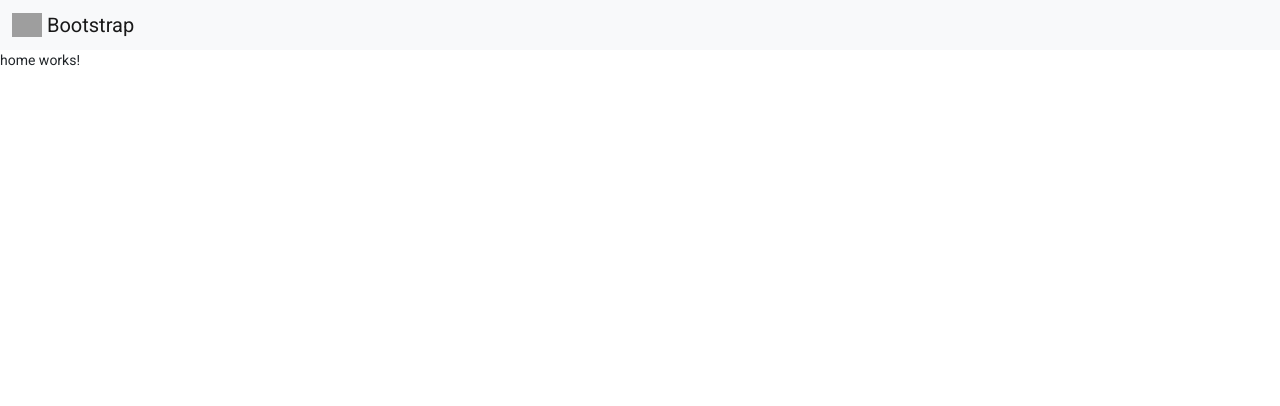
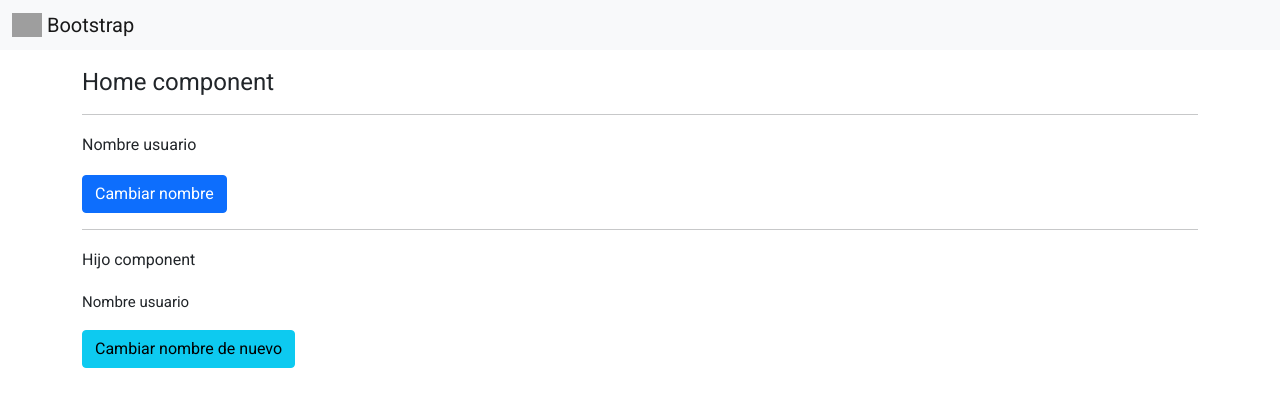
Before and after one commit to diegozwolf/kin-carta, an Angular app: page /home in a window 1280 px wide. Shown: the top 406 px of the page. Built offline with nearby package versions, Linux system fonts and the light colour scheme; grey boxes are pictures that could not be loaded.

Commit message:
example to pass data between components

```diff
--- a/src/app/app.component.html
+++ b/src/app/app.component.html
@@ -1,2 +1,5 @@
 <app-navbar></app-navbar>
-<router-outlet></router-outlet>
+
+<div class="container mt-3">
+  <router-outlet></router-outlet>
+</div>
--- /dev/null
+++ b/src/app/components/hijo/hijo.component.html
@@ -0,0 +1,6 @@
+<h3>Hijo component</h3>
+<h4>{{nombreHijo}}</h4>
+
+<button class="btn btn-info" (click)="cambiarNombre()">
+    Cambiar nombre de nuevo
+</button>
--- /dev/null
+++ b/src/app/components/hijo/hijo.component.ts
@@ -0,0 +1,24 @@
+import { Component, EventEmitter, Input, OnInit, Output } from '@angular/core';
+
+
+@Component({
+  selector: 'app-hijo',
+  templateUrl: './hijo.component.html',
+  styleUrls: ['./hijo.component.css']
+})
+export class HijoComponent implements OnInit {
+
+  @Input() nombreHijo: string = 'Sin nombre';
+  @Output() cambioNombreHijo = new EventEmitter<string>();
+
+  constructor() { }
+
+  ngOnInit(): void {
+  }
+
+  cambiarNombre() {
+    this.nombreHijo = "Pepillo";
+    this.cambioNombreHijo.emit(this.nombreHijo)
+  }
+
+}
--- a/src/app/pages/home/home.component.html
+++ b/src/app/pages/home/home.component.html
@@ -1 +1,13 @@
-<p>home works!</p>
+<h1>Home component</h1>
+<hr>
+
+<h3>{{nombre}}</h3>
+
+<button class="btn btn-primary" (click)="cambiarNombre()">
+    Cambiar nombre
+</button>
+
+<hr>
+
+
+<app-hijo [nombreHijo]="nombre" (cambioNombreHijo)="nombre = $event"></app-hijo>
--- a/src/app/pages/home/home.component.ts
+++ b/src/app/pages/home/home.component.ts
@@ -7,9 +7,13 @@ import { Component, OnInit } from '@angular/core';
 })
 export class HomeComponent implements OnInit {
 
+  nombre: string = 'Nombre usuario';
   constructor() { }
 
   ngOnInit(): void {
   }
+  cambiarNombre() {
+    this.nombre = 'Diego Zuluaga';
+  }
 
 }
--- a/src/app/pages/pages.module.ts
+++ b/src/app/pages/pages.module.ts
@@ -1,5 +1,8 @@
 import { NgModule } from '@angular/core';
 import { CommonModule } from '@angular/common';
+
+import { ComponentsModule } from '../components/components.module';
+
 import { HomeComponent } from './home/home.component';
 
 
@@ -9,7 +12,8 @@ import { HomeComponent } from './home/home.component';
     HomeComponent
   ],
   imports: [
-    CommonModule
+    CommonModule,
+    ComponentsModule
   ]
 })
 export class PagesModule { }
```
Also changed, not shown: src/app/components/components.module.ts (+5 -2 lines), src/app/components/hijo/hijo.component.css (added), 1 other file (tests, documents, lock files or other folders).
